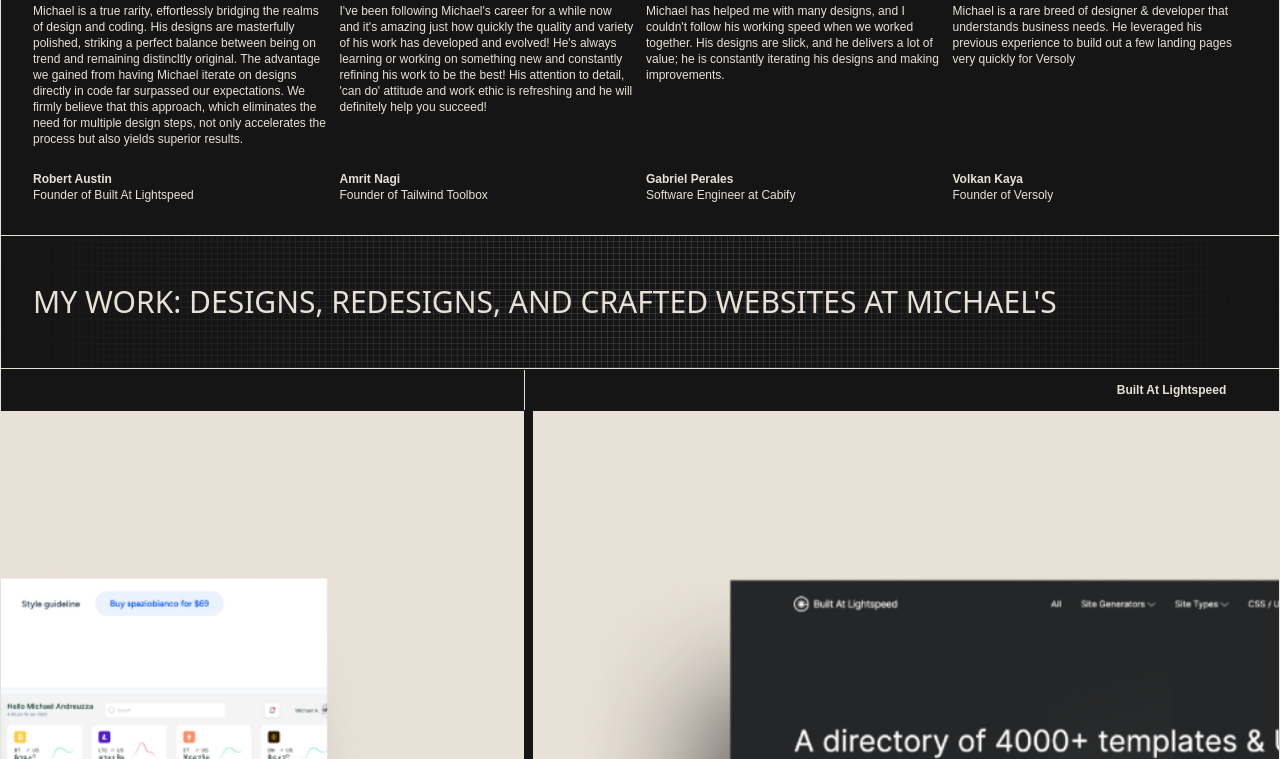
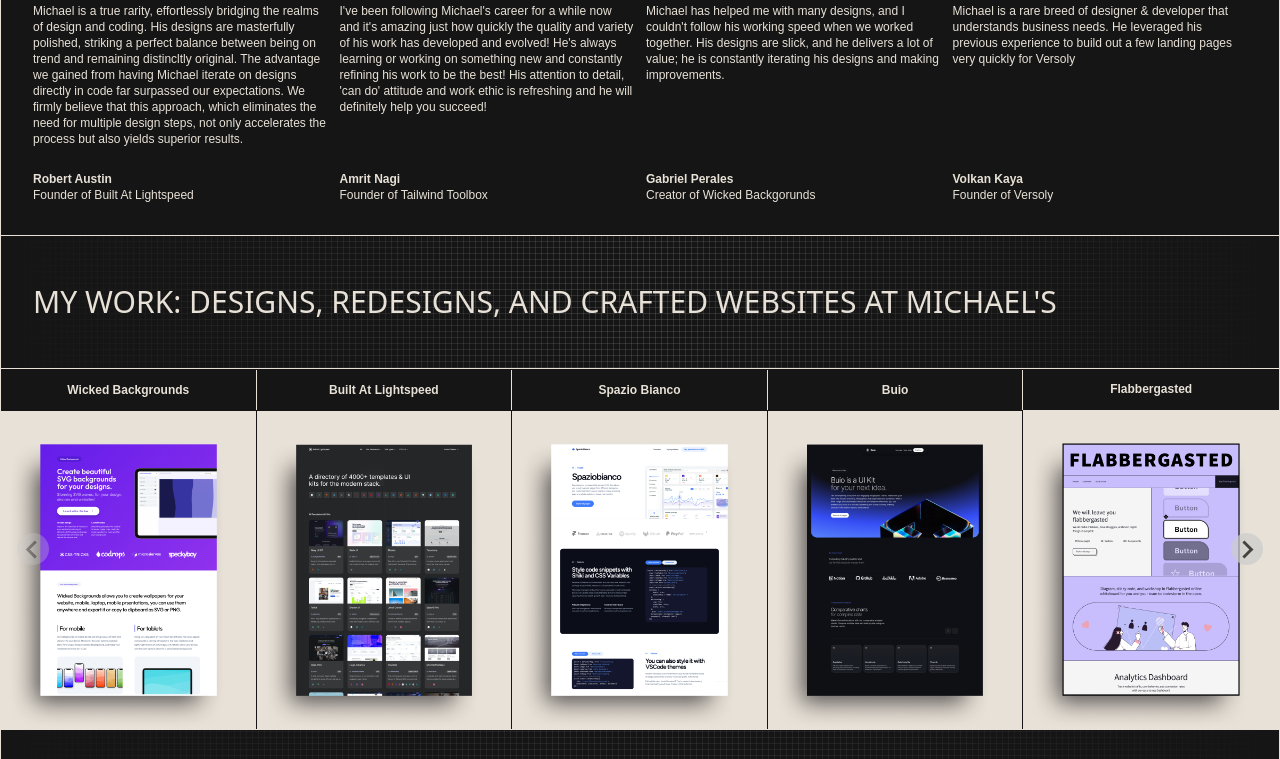
Before and after one commit to michael-andreuzza/michael.studio, an Astro site: page / in a window 1280 px wide. Shown: the part 519-1278 px from the top of the page. Built offline with nearby package versions, Linux system fonts and the light colour scheme; Astro itself is replaced by a stand-in of ours; a script that the page names is missing; a web font is replaced by a local one.

Commit message:
updated copy

```diff
--- a/src/components/landing/Landing.astro
+++ b/src/components/landing/Landing.astro
@@ -53,7 +53,7 @@
           </p>
           <div class="mt-3">
             <span class="block font-semibold mt-3">Gabriel Perales</span>
-            <span class="block">Software Engineer at Cabify</span>
+            <span class="block">Creator of Wicked Backgorunds</span>
           </div>
         </div>
         <div class="h-full flex flex-col justify-between">
--- a/src/components/landing/Work.astro
+++ b/src/components/landing/Work.astro
@@ -13,7 +13,7 @@
     x-data="{ init() {
             new Splide(this.$refs.splide, {
 
-                perPage: 4,
+                perPage: 5,
                 gap: '0rem',
                 breakpoints: {
                     640: {
@@ -88,15 +88,33 @@
             <img
               alt="placeholder image"
               class="w-full object-cover object-center bg-white border-t border-black lg:border-r"
-              src="/images/work/buio.png"
+              src="/images/work/wb.png"
             />
             <div
               class="text-white text-xs order-first p-3 text-center lg:border-r lg:border-white">
-              <span class="block font-semibold">Buio</span>
+              <span class="block font-semibold">Wicked Backgrounds</span>
+              <span class="block mt-2 sr-only">wb.</span>
+            </div>
+          </li>
+          <li
+            class="flex justify-center flex-col splide__slide"
+            id="splide01-slide01"
+            role="tabpanel"
+            aria-roledescription="slide"
+            aria-label="1 of 4"
+            style="margin-right: 0.5rem; width: calc(((100% + 0.5rem) / 1) - 0.5rem);"
+            aria-hidden="true">
+            <img
+              alt="placeholder image"
+              class="w-full object-cover object-center bg-white border-t border-black lg:border-r"
+              src="/images/work/bals.png"
+            />
+            <div
+              class="text-white text-xs order-first p-3 text-center lg:border-r lg:border-white">
+              <span class="block font-semibold">Built At Lightspeed</span>
               <span class="block mt-2 sr-only"
-                >A free collection of 208 super duper SVG Doodles to spice up
-                your designs! .
-              </span>
+                >A directory of 4000+ templates & UI kits for the modern stack.</span
+              >
             </div>
           </li>
           <li
@@ -122,26 +140,28 @@
             </div>
           </li>
           <li
-            class="flex justify-center flex-col splide__slide"
-            id="splide01-slide01"
+            class="flex justify-center flex-col splide__slide is-prev"
+            id="splide01-slide03"
             role="tabpanel"
             aria-roledescription="slide"
-            aria-label="1 of 4"
+            aria-label="3 of 4"
             style="margin-right: 0.5rem; width: calc(((100% + 0.5rem) / 1) - 0.5rem);"
             aria-hidden="true">
             <img
               alt="placeholder image"
               class="w-full object-cover object-center bg-white border-t border-black lg:border-r"
-              src="/images/work/bals.png"
+              src="/images/work/buio.png"
             />
             <div
               class="text-white text-xs order-first p-3 text-center lg:border-r lg:border-white">
-              <span class="block font-semibold">Built At Lightspeed</span>
+              <span class="block font-semibold">Buio</span>
               <span class="block mt-2 sr-only"
-                >A directory of 4000+ templates & UI kits for the modern stack.</span
-              >
+                >A free collection of 208 super duper SVG Doodles to spice up
+                your designs! .
+              </span>
             </div>
           </li>
+
           <li
             class="flex justify-center flex-col splide__slide"
             id="splide01-slide02"
@@ -164,6 +184,7 @@
               </span>
             </div>
           </li>
+
           <li
             class="flex justify-center flex-col splide__slide"
             id="splide01-slide02"
```
Also changed, not shown: public/images/work/wb.png (added).
